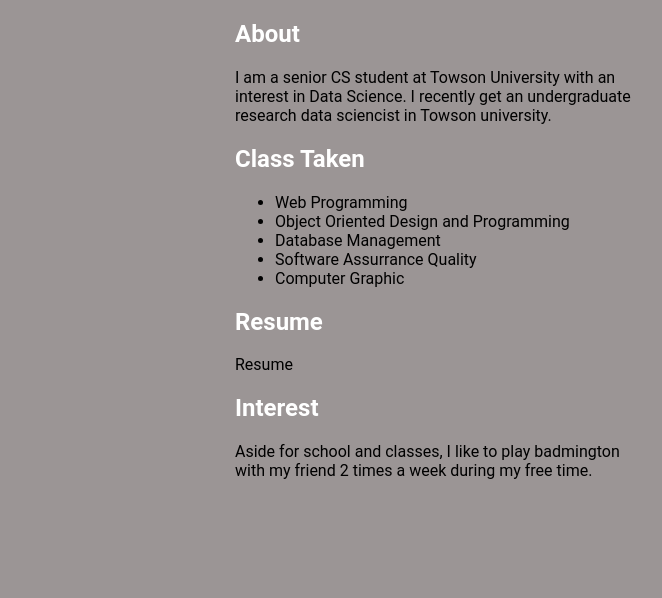
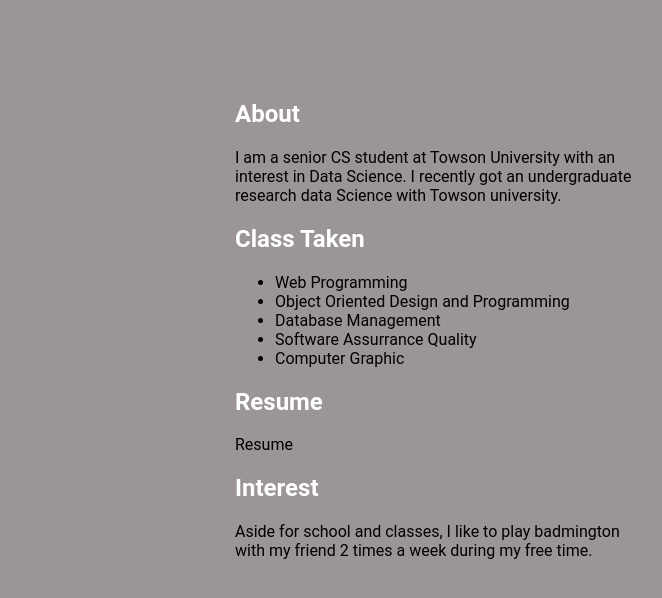
Before and after one commit to Dami5021/DamilolaAbdul, a plain HTML site: page DamilolaAbdul.html in a window 1280 px wide. Shown: the full height of the page, 405-1067 px from the left. Drawn offline with Linux system fonts and the light colour scheme.

Commit message:
edit something

```diff
--- a/DamilolaAbdul.html
+++ b/DamilolaAbdul.html
@@ -13,15 +13,15 @@
                 <h2>Damilola Abdul</h2>
                 <p>Towson, Maryland</p>
                 <a href= "https://www.linkedin.com/in/damilola-abdul1231/" > <i class="fab fa-linkedin" > </i> </a>
-                <a href="https://github.com/Dami5021"><i class="fab fa-github"></i></a>
-                <a href="mailto:damilola1231@gmail.com"><i class="fas fa-envelope"></i></a>
+                <a href="https://github.com/Dami5021"> <i class="fab fa-github"></i></a>
+                <a href="mailto:damilola1231@gmail.com"> <i class="fas fa-envelope"></i></a>
             </div>
-            <div class="section 2">
+            <div class="section2">
                 <h2>About</h2>
                 <p>
                     I am a senior CS student at Towson University with an<br>
-                    interest in Data Science. I recently get an undergraduate <br>
-                    research data sciencist in Towson university.
+                    interest in Data Science. I recently got an undergraduate <br>
+                    research data Science with Towson university.
 
                 </p>
                 <h2>Class Taken</h2>
@@ -44,7 +44,7 @@
 
                 </ul>
                <h2> Resume</h2>
-                 <a href="Oabdul_resume2.pdf"> Resume </a>
+                 <a href= "Oabdul_resume2.pdf" > Resume </a>
                </ul>
                <h2>Interest </h2>
                <p> Aside for school and classes,  I like to play badmington <br>
@@ -76,5 +76,9 @@
         padding-top: 40vh;
         text-align: center;
     }
+    .section2{
+        padding-top: 10vh;
+      width: 70%;
+    }
 </style>
 </html>
```
